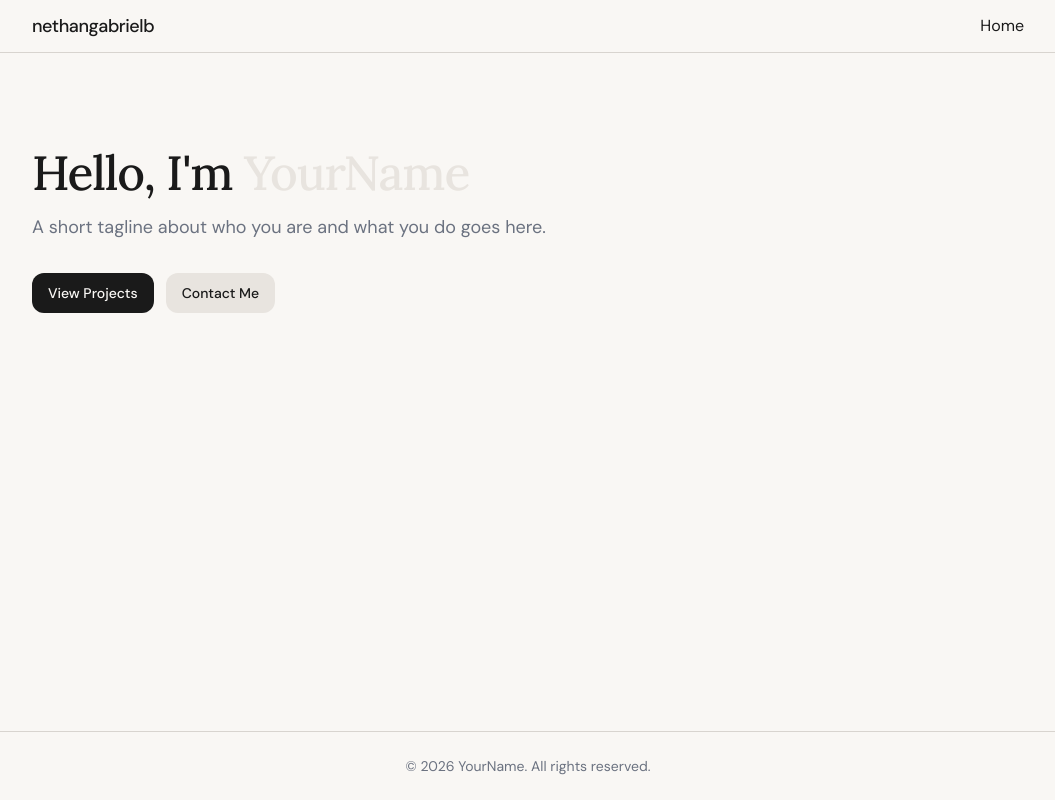
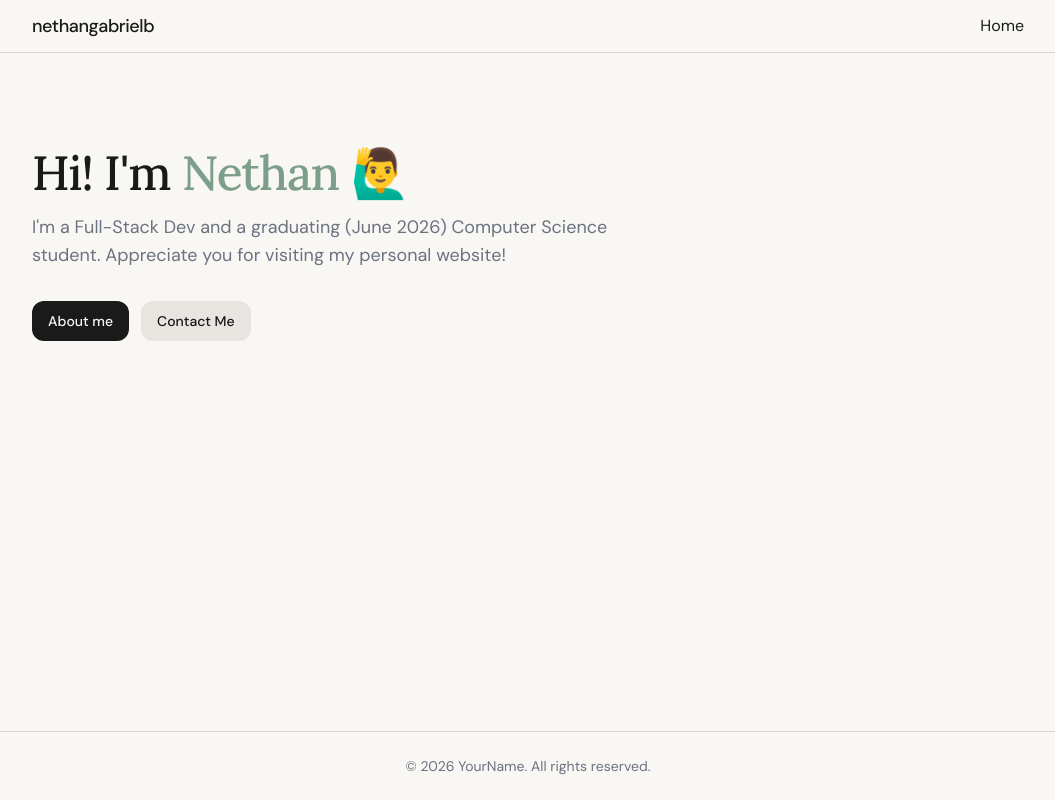
Before and after one commit to nethangabrielb/personal-website, a React (Vite) app: page / in a window 1280 px wide. Shown: the whole page, without its empty margins (112-1167 px from the left). Built offline with nearby package versions, Linux system fonts and the light colour scheme.

Commit message:
feat: add Hero component and integrate it into HomePage

```diff
--- a/src/pages/HomePage.tsx
+++ b/src/components/layout/Hero.tsx
@@ -1,25 +1,26 @@
 import { MotionButton } from "@/components/ui/MotionButton";
 import { Reveal } from "@/components/ui/Reveal";
 
-export function HomePage() {
+export const Hero = () => {
   return (
     <section className="mx-auto max-w-5xl px-4 py-24">
       <Reveal>
-        <h1 className="text-5xl font-bold tracking-tight">
-          Hello, I'm <span className="text-accent">YourName</span>
+        <h1 className="text-5xl font-bold tracking-tight text-primary">
+          Hi! I'm <span className="text-primary">Nethan 🙋‍♂️</span>
         </h1>
       </Reveal>
       <Reveal delay={0.1}>
         <p className="mt-4 max-w-xl text-lg text-muted-foreground">
-          A short tagline about who you are and what you do goes here.
+          I'm a Full-Stack Dev and a graduating (June 2026) Computer Science
+          student. Appreciate you for visiting my personal website!
         </p>
       </Reveal>
       <Reveal delay={0.2}>
         <div className="mt-8 flex gap-3">
-          <MotionButton>View Projects</MotionButton>
+          <MotionButton>About me</MotionButton>
           <MotionButton variant="secondary">Contact Me</MotionButton>
         </div>
       </Reveal>
     </section>
   );
-}
+};
--- /dev/null
+++ b/src/pages/Home.tsx
@@ -0,0 +1,9 @@
+import { Hero } from "@/components/layout/Hero";
+
+export const HomePage = () => {
+  return (
+    <>
+      <Hero />
+    </>
+  );
+};
```
Also changed, not shown: src/App.tsx (+5 -6 lines).
